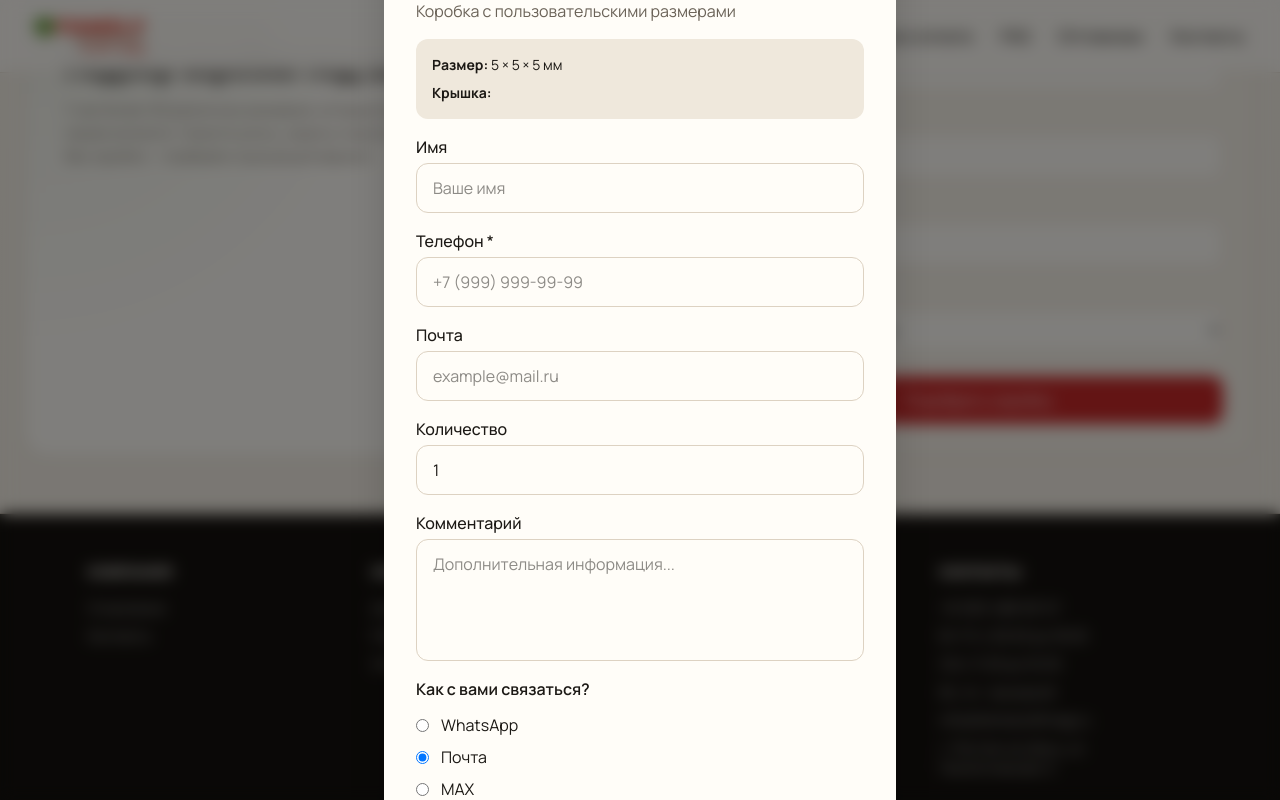
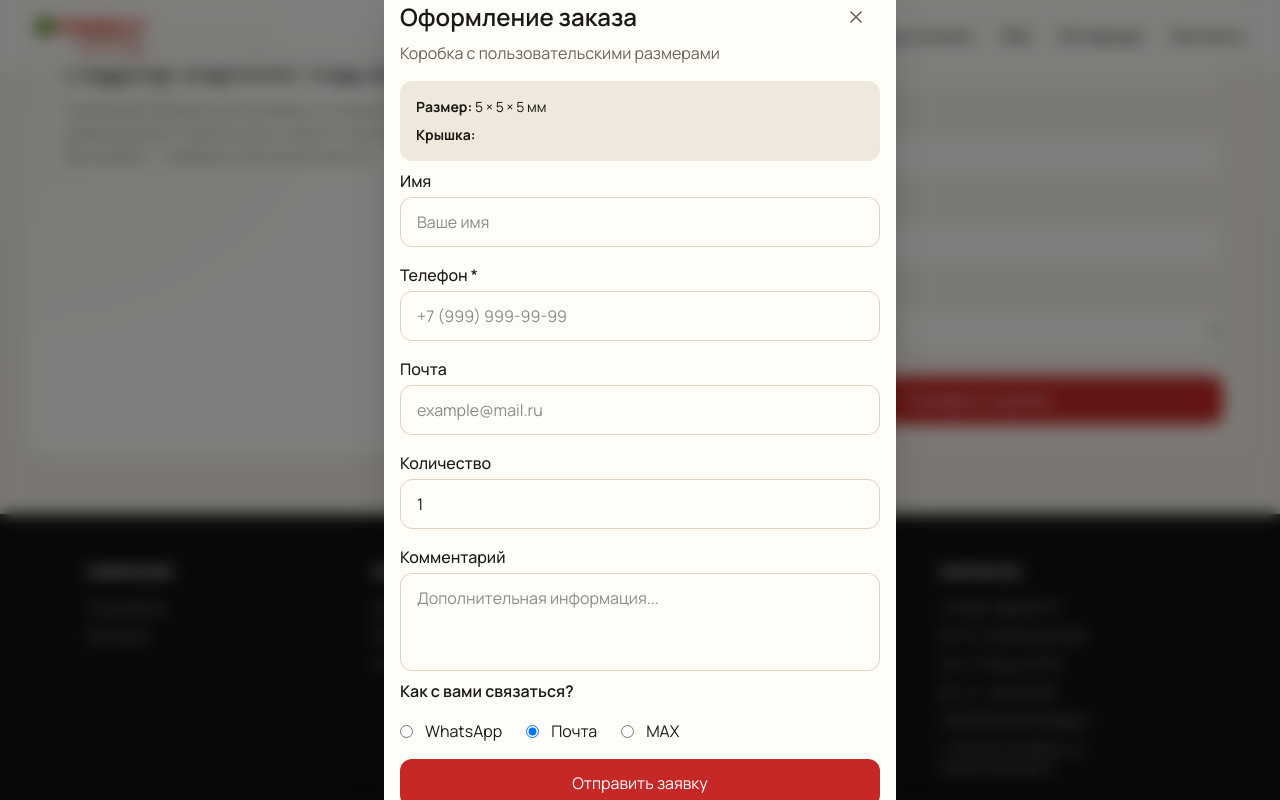
Before and after one commit to EgorVelikiy/online-store, a Next.js app: page /online-store/ in a window 1280 px wide. Both pictures are taken after typing "5", "5", "5" into the empty fields and a click on the button "Подобрать коробку". Shown: the part 2397-3197 px from the top of the page. Built offline with nearby package versions, Linux system fonts and the light colour scheme; a web font is replaced by a local one.

Commit message:
fix: modal

```diff
--- a/src/components/forms/OrderForm/OrderForm.tsx
+++ b/src/components/forms/OrderForm/OrderForm.tsx
@@ -48,7 +48,7 @@ export function OrderForm({
   return (
     <form
       onSubmit={handleSubmit(submitHandler)}
-      className="mt-6 space-y-4"
+      className="mt-2 space-y-2"
     >
       <div>
         <h2 className="text-2xl font-semibold">
@@ -151,7 +151,7 @@ export function OrderForm({
           <span className="font-medium">Комментарий</span>
 
           <textarea
-            rows={4}
+            rows={3}
             placeholder="Дополнительная информация..."
             {...register('comment')}
             className="resize-none rounded-xl border border-border px-4 py-3 outline-none transition focus:border-brand-red"
@@ -159,8 +159,8 @@ export function OrderForm({
         </label>
       </div>
 
-      <fieldset className="space-y-2">
-        <legend className="mb-3 font-semibold">
+      <fieldset className="flex flex-wrap items-center gap-6 mb-4">
+        <legend className="mb-4 mr-3 font-semibold">
           Как с вами связаться?
         </legend>
 
--- a/src/components/shared/OrderModal/OrderModalContent.tsx
+++ b/src/components/shared/OrderModal/OrderModalContent.tsx
@@ -21,14 +21,10 @@ export function ModalContent({
         relative
         w-full
         max-w-lg
-        rounded-3xl
+        rounded-2xl
         bg-surface
-        p-8
+        p-4
         shadow-2xl
-        animate-in
-        fade-in
-        zoom-in-95
-        duration-200
       "
     >
       <button
--- a/src/components/shared/OrderModal/OrderModalOverlay.tsx
+++ b/src/components/shared/OrderModal/OrderModalOverlay.tsx
@@ -18,7 +18,6 @@ export function ModalOverlay({
         fixed inset-0 z-50
         flex items-center justify-center
         bg-black/50
-        p-4
         backdrop-blur-sm
       "
     >
```
